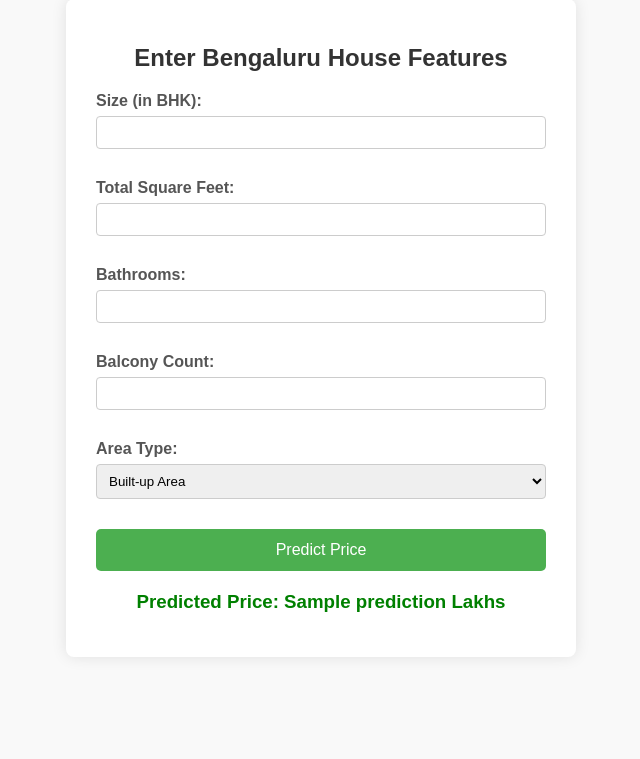
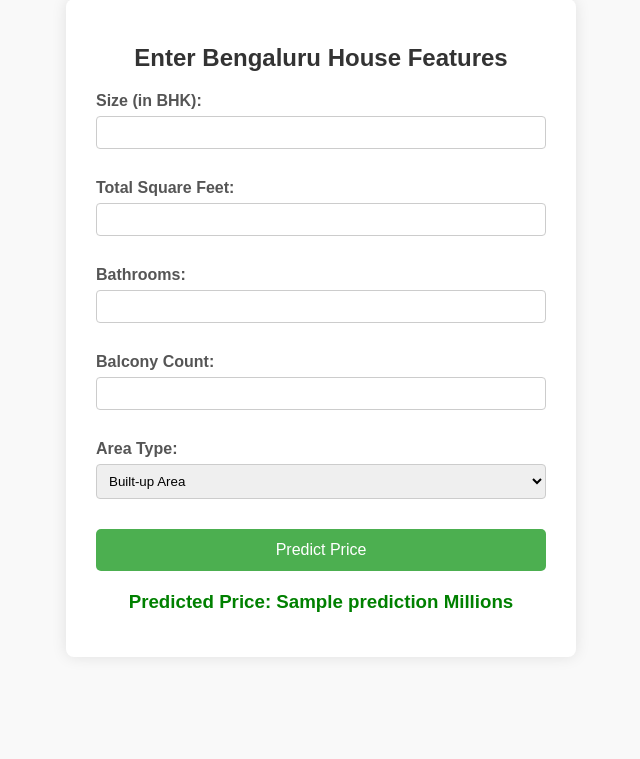
Before and after one commit to ShivamAttri05/Bengaluru_House_Prediction, a Flask app: template templates/index.html in a window 1280 px wide. Shown: the part 41-800 px from the top of the page, without its empty margins (319-959 px from the left). Run offline with Flask 3, Linux system fonts and the light colour scheme; the template is opened without the code that fills it: most values are stand-ins (such as "Sample title", 1, 10 or a date in 2020); parts of the project's set-up code (start-up, migrations or seed data) failed here and were passed over.

Commit message:
Project Update

```diff
--- a/templates/index.html
+++ b/templates/index.html
@@ -32,7 +32,7 @@
         </form>
 
         {% if prediction is not none %}
-            <h3>Predicted Price: {{ prediction }} Lakhs</h3>
+            <h3>Predicted Price: {{ prediction }} Millions</h3>
         {% endif %}
     </div>
 </body>
```
